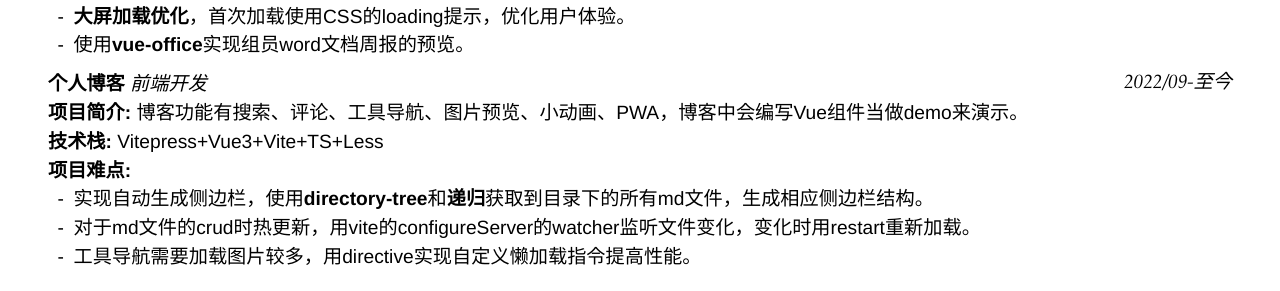
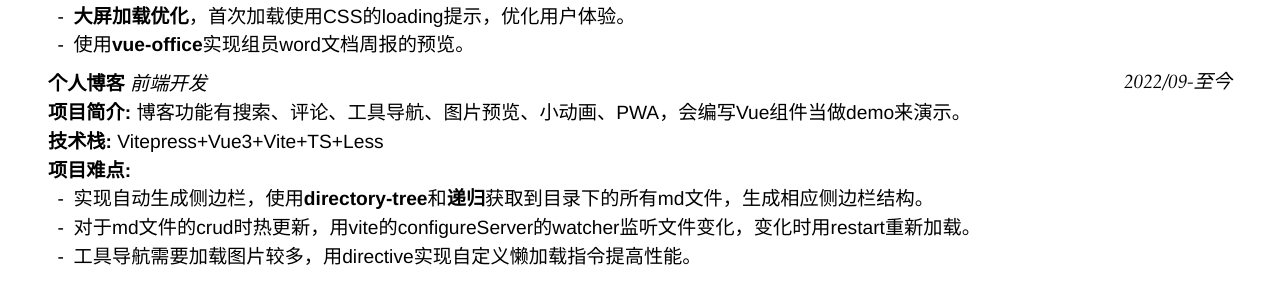
Before and after one commit to hr1201/resume, a Jekyll site: the page built from index.md, in a window 1280 px wide. Shown: the part 1043-1334 px from the top of the page. Built offline with Jekyll 4.4.1, drawn with Linux system fonts in a browser that asks for light colours; nearby versions of some CDN libraries.

Commit message:
Update index.md

```diff
--- a/index.md
+++ b/index.md
@@ -45,7 +45,7 @@ homepage:
 - 使用**vue-office**实现组员word文档周报的预览。
 
 ### **个人博客** *前端开发* `2022/09-至今`
-**项目简介:** 博客功能有搜索、评论、工具导航、图片预览、小动画、PWA，博客中会编写Vue组件当做demo来演示。
+**项目简介:** 博客功能有搜索、评论、工具导航、图片预览、小动画、PWA，会编写Vue组件当做demo来演示。
 
 **技术栈:** Vitepress+Vue3+Vite+TS+Less
 
```
